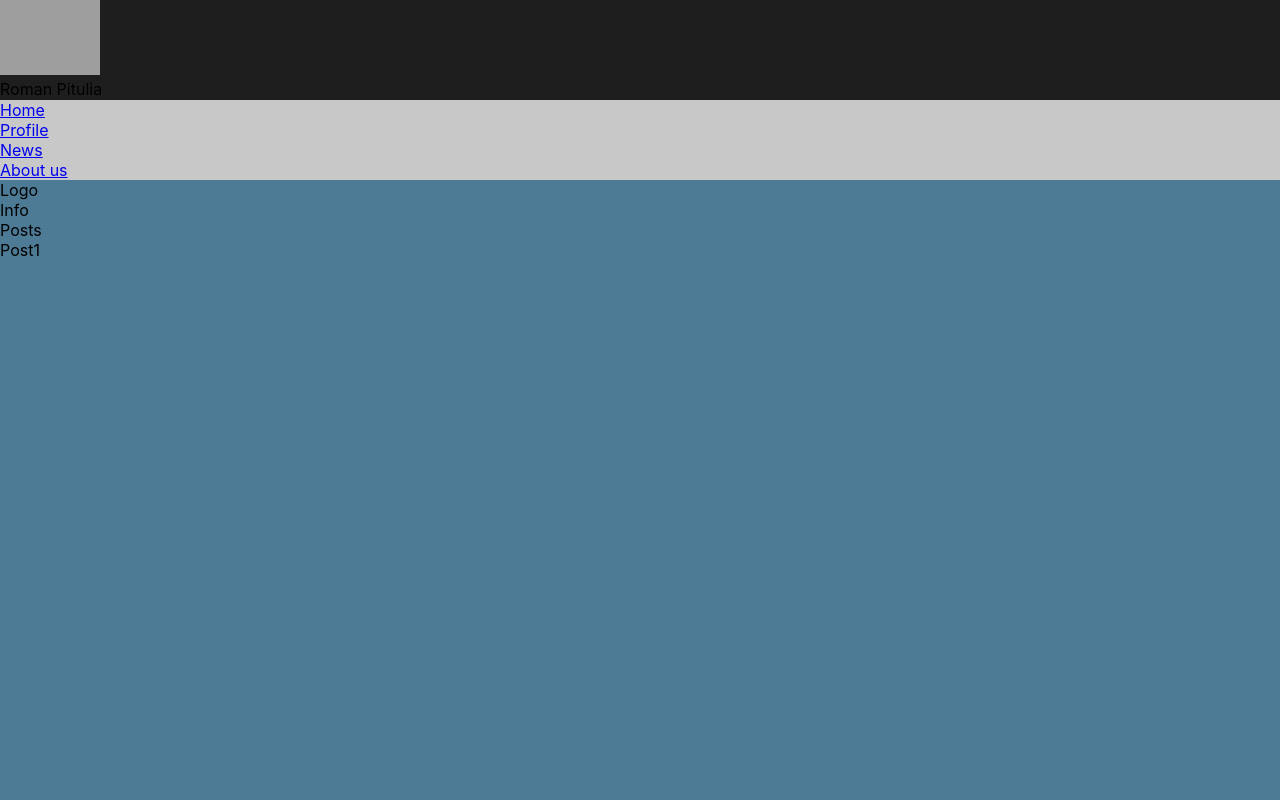
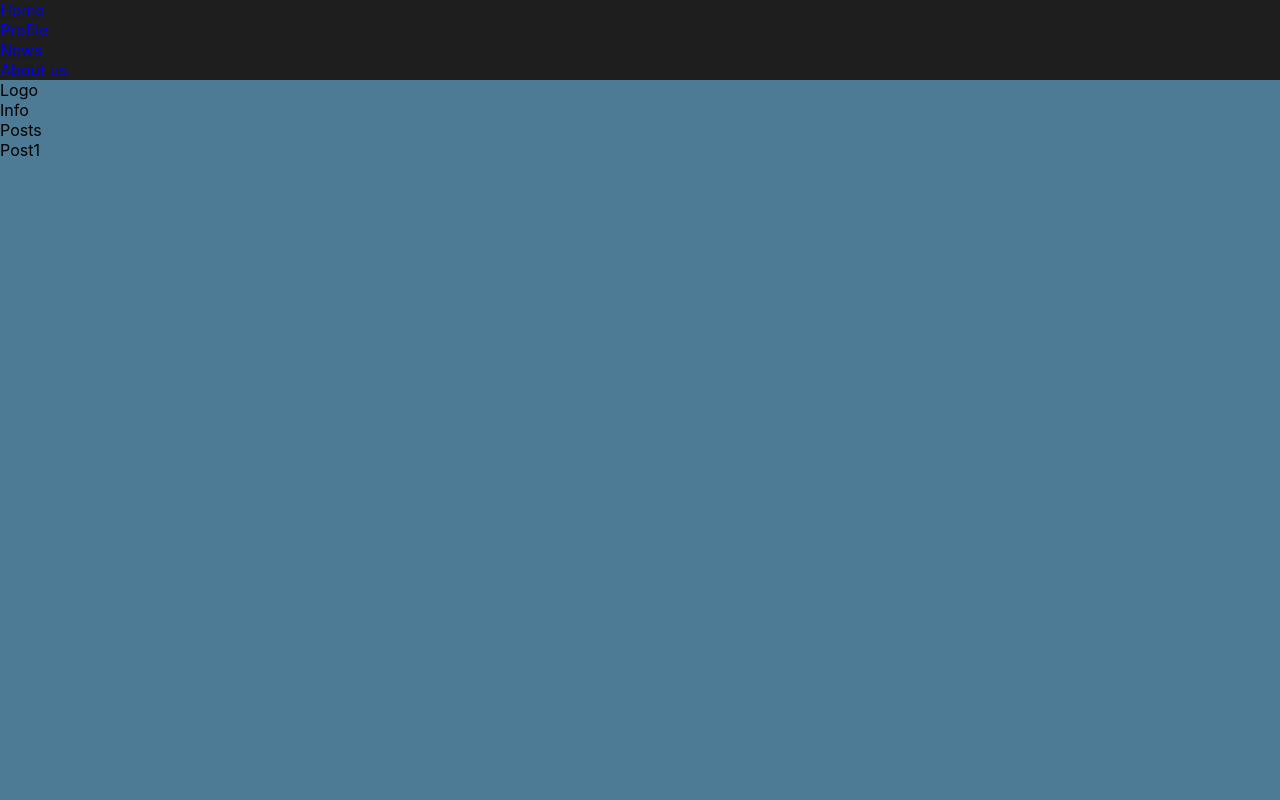
Before and after one commit to romchek7/roman-react-app, a React (Create React App) app: page / in a window 1280 px wide. Shown: the top 800 px of the page. Built offline with nearby package versions, Linux system fonts and the light colour scheme; grey boxes are pictures that could not be loaded.

Commit message:
Delete header

```diff
--- a/src/App.css
+++ b/src/App.css
@@ -1,29 +1,15 @@
 .app-wrapper {
   display: grid;
   grid-template-areas:
-    "h h"
-    "n n"
-    "c c"
-    "f f";
-  grid-template-rows: 100px 50fr 500fr 150fr;
-}
-
-ul li {
-  list-style-type: lower-greek;
-}
-
-.logoIMG img {
-  width: 100px;
-}
-
-.header {
-  grid-area: h;
-  background-color: rgba(30, 30, 30, 1);
+    "n"
+    "c"
+    "f";
+  grid-template-rows: 150fr 1500fr 150fr;
 }
 
 .navbar {
   grid-area: n;
-  background-color: rgba(200, 200, 200, 1);
+  background-color: rgba(30, 30, 30, 1);
 }
 
 .content {
--- a/src/App.js
+++ b/src/App.js
@@ -1,6 +1,5 @@
 import logo from './logo.svg';
 import './App.css';
-import Header from './components/Header';
 import Navbar from './components/Navbar';
 import Profile from './components/Profile';
 import Footer from './components/Footer';
@@ -8,7 +7,6 @@ import Footer from './components/Footer';
 const App = () => {
   return (
     <div className='app-wrapper'>
-      <Header />
       <Navbar />
       <Profile />
       <Footer />
--- a/src/components/Header.jsx
+++ /dev/null
@@ -1,16 +0,0 @@
-import React from "react";
-
-const Header = () => {
-    return (
-        <header className="header">
-            <div className="logoIMG">
-                <img src="https://logos-world.net/wp-content/uploads/2020/06/Assassins-Creed-Logo.png"/>
-            </div>
-            <div>
-                Roman Pitulia
-            </div>
-        </header>
-    );
-}
-
-export default Header;
```
